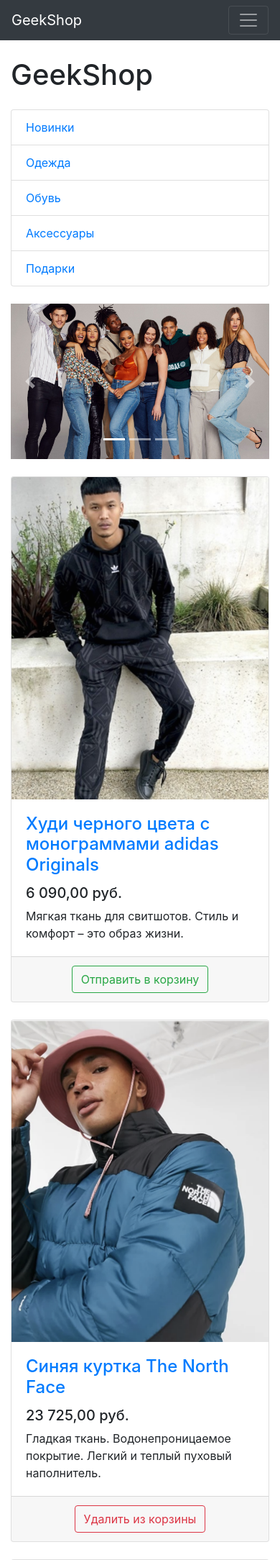
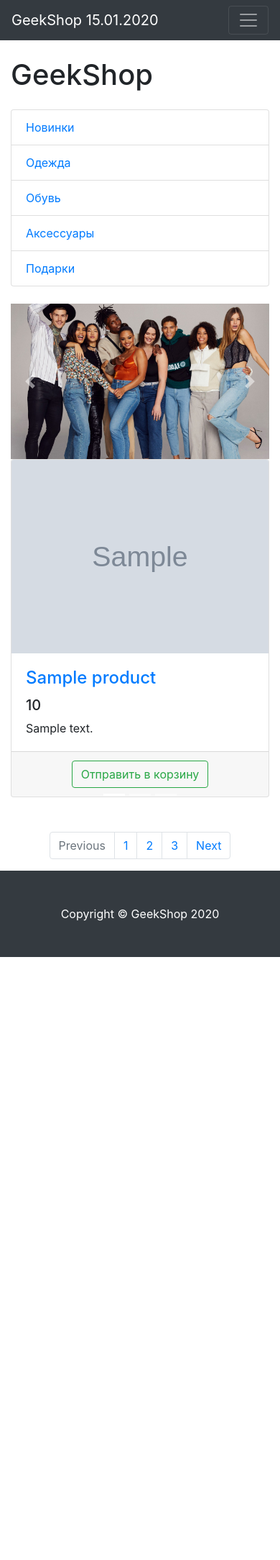
Before and after one commit to nickwild77/DjangoGB, a Django app: template products/templates/products.html in a window 390 px wide. Shown: the top 2168 px of the page at 72% size. After the commit the page ends 1330 px from the top, so only its background shows below. Run offline with Django 3.2, Linux system fonts and the light colour scheme; the template is opened without the code that fills it: most values are stand-ins (such as "Sample title", 1, 10 or a date in 2020); grey boxes marked "Sample" are stand-in pictures; some libraries are stand-ins or nearby versions.

Commit message:
Добавил загрузку из файла json. Поправил title и отображение даты.

```diff
--- a/products/templates/base.html
+++ b/products/templates/base.html
@@ -10,12 +10,7 @@
     <meta name="description" content="">
     <meta name="author" content="">
 
-    <title>
-        {% block title %}
-
-        {% endblock %}
-        {% now "d.m.Y" %}
-    </title>
+    <title>{{ page_title|capfirst }}</title>
 
     <!-- Bootstrap core CSS -->
     <link href="{% static 'vendor/bootstrap/css/bootstrap.min.css' %}" rel="stylesheet">
@@ -30,7 +25,7 @@
 <!-- Navigation -->
 <nav class="navbar navbar-expand-lg navbar-dark bg-dark fixed-top">
     <div class="container">
-        <a class="navbar-brand" href="{% url 'index'%}">GeekShop</a>
+        <a class="navbar-brand" href="{% url 'index'%}">GeekShop {{ today|date:"d.m.Y" }}</a>
         <button class="navbar-toggler" type="button" data-toggle="collapse" data-target="#navbarResponsive"
                 aria-controls="navbarResponsive" aria-expanded="false" aria-label="Toggle navigation">
             <span class="navbar-toggler-icon"></span>
--- a/products/templates/index.html
+++ b/products/templates/index.html
@@ -1,9 +1,5 @@
 {% extends 'base.html' %}
 {% load static %}
-
-{% block title %}
-    Geekshop
-{% endblock %}
 
 
 {% block css %}
--- a/products/templates/products.html
+++ b/products/templates/products.html
@@ -36,14 +36,18 @@
                     <li data-target="#carouselExampleIndicators" data-slide-to="2"></li>
                 </ol>
                 <div class="carousel-inner" role="listbox">
+                    <div class="carousel-inner" role="listbox">
                         <div class="carousel-item active">
-                        <img class="d-block img-fluid" src="/static/vendor/img/slides/slide-1.jpg" alt="First slide">
+                            <img class="d-block img-fluid" src="{% static 'vendor/img/slides/slide-1.jpg' %}"
+                                alt="First slide">
                         </div>
                         <div class="carousel-item">
-                        <img class="d-block img-fluid" src="/static/vendor/img/slides/slide-2.jpg" alt="Second slide">
+                            <img class="d-block img-fluid" src="{% static 'vendor/img/slides/slide-2.jpg' %}"
+                                 alt="Second slide">
                         </div>
                         <div class="carousel-item">
-                        <img class="d-block img-fluid" src="/static/vendor/img/slides/slide-3.jpg" alt="Third slide">
+                            <img class="d-block img-fluid" src="{% static 'vendor/img/slides/slide-3.jpg' %}"
+                                 alt="Third slide">
                         </div>
                     </div>
                     <a class="carousel-control-prev" href="#carouselExampleIndicators" role="button" data-slide="prev">
@@ -58,19 +62,22 @@
 
                  <div class="row">
 
+
+                    {% for product in products %}
+
                         <div class="col-lg-4 col-md-6 mb-4">
                             <div class="card h-100">
                                 <a href="#">
                                     <img class="card-img-top"
-                                 src="/static/vendor/img/products/Adidas-hoodie.png"
+                                         src="{% static product.img %}"
                                          alt="">
                                 </a>
                                 <div class="card-body">
                                     <h4 class="card-title">
-                                <a href="#">Худи черного цвета с монограммами adidas Originals</a>
+                                        <a href="#">{{ product.name }}</a>
                                     </h4>
-                            <h5>6 090,00 руб.</h5>
-                            <p class="card-text">Мягкая ткань для свитшотов. Стиль и комфорт – это образ жизни.</p>
+                                    <h5>{{ product.price }}</h5>
+                                    <p class="card-text">{{ product.description }}</p>
                                 </div>
                                 <div class="card-footer text-center">
                                     <button type="button" class="btn btn-outline-success">Отправить в корзину</button>
@@ -78,105 +85,9 @@
                             </div>
                         </div>
 
-                <div class="col-lg-4 col-md-6 mb-4">
-                    <div class="card h-100">
-                        <a href="#">
-                            <img class="card-img-top"
-                                 src="/static/vendor/img/products/Blue-jacket-The-North-Face.png" alt="">
-                        </a>
-                        <div class="card-body">
-                            <h4 class="card-title">
-                                <a href="#">Синяя куртка The North Face</a>
-                            </h4>
-                            <h5>23 725,00 руб.</h5>
-                            <p class="card-text">
-                                Гладкая ткань. Водонепроницаемое покрытие. Легкий и теплый пуховый наполнитель.
-                            </p>
-                        </div>
-                        <div class="card-footer text-center">
-                            <button type="button" class="btn btn-outline-danger">Удалить из корзины</button>
-                        </div>
-                    </div>
-                </div>
+                    {% endfor %}
 
-                <div class="col-lg-4 col-md-6 mb-4">
-                    <div class="card h-100">
-                        <a href="#">
-                            <img class="card-img-top"
-                                 src="{% static 'vendor/img/products/Brown-sports-oversized-top-ASOS-DESIGN.png' %}"
-                                 alt="">
-                        </a>
-                        <div class="card-body">
-                            <h4 class="card-title">
-                                <a href="#">Коричневый спортивный oversized-топ ASOS DESIGN</a>
-                            </h4>
-                            <h5>3 390,00 руб.</h5>
-                            <p class="card-text">Материал с плюшевой текстурой. Удобный и мягкий.</p>
-                        </div>
-                        <div class="card-footer text-center">
-                            <button type="button" class="btn btn-outline-success">Отправить в корзину</button>
-                        </div>
-                    </div>
-                </div>
 
-                <div class="col-lg-4 col-md-6 mb-4">
-                    <div class="card h-100">
-                        <a href="#">
-                            <img class="card-img-top"
-                                 src="{% static 'vendor/img/products/Black-Nike-Heritage-backpack.png' %}"
-                                 alt="">
-                        </a>
-                        <div class="card-body">
-                            <h4 class="card-title">
-                                <a href="#">Черный рюкзак Nike Heritage</a>
-                            </h4>
-                            <h5>2 340,00 руб.</h5>
-                            <p class="card-text">Плотная ткань. Легкий материал.</p>
-                        </div>
-                        <div class="card-footer text-center">
-                            <button type="button" class="btn btn-outline-success">Отправить в корзину</button>
-                        </div>
-                    </div>
-                </div>
-
-                <div class="col-lg-4 col-md-6 mb-4">
-                    <div class="card h-100">
-                        <a href="#">
-                            <img class="card-img-top"
-                                 src="{% static 'vendor/img/products/Black-Dr-Martens-shoes.png' %}"
-                                 alt="">
-                        </a>
-                        <div class="card-body">
-                            <h4 class="card-title">
-                                <a href="#">Черные туфли на платформе с 3 парами люверсов Dr Martens 1461 Bex</a>
-                            </h4>
-                            <h5>13 590,00 руб.</h5>
-                            <p class="card-text">Гладкий кожаный верх. Натуральный материал.</p>
-                        </div>
-                        <div class="card-footer text-center">
-                            <button type="button" class="btn btn-outline-success">Отправить в корзину</button>
-                        </div>
-                    </div>
-                </div>
-
-                <div class="col-lg-4 col-md-6 mb-4">
-                    <div class="card h-100">
-                        <a href="#">
-                            <img class="card-img-top"
-                                 src="{% static 'vendor/img/products/Dark-blue-wide-leg-ASOs-DESIGN-trousers.png' %}"
-                                 alt="">
-                        </a>
-                        <div class="card-body">
-                            <h4 class="card-title">
-                                <a href="#">Темно-синие широкие строгие брюки ASOS DESIGN</a>
-                            </h4>
-                            <h5>2 890,00 руб.</h5>
-                            <p class="card-text">Легкая эластичная ткань сирсакер Фактурная ткань.</p>
-                        </div>
-                        <div class="card-footer text-center">
-                            <button type="button" class="btn btn-outline-success">Отправить в корзину</button>
-                        </div>
-                    </div>
                 </div>
 
                 </div>
@@ -212,3 +123,4 @@
         <!-- /.container -->
     </footer>
 {% endblock %}
+</div>
```
Also changed, not shown: db.json (added, +38 -0 lines), extract_data_script.py (added, +7 -0 lines), products/views.py (+19 -2 lines). Lines whose indentation alone changed are shown as unchanged.
